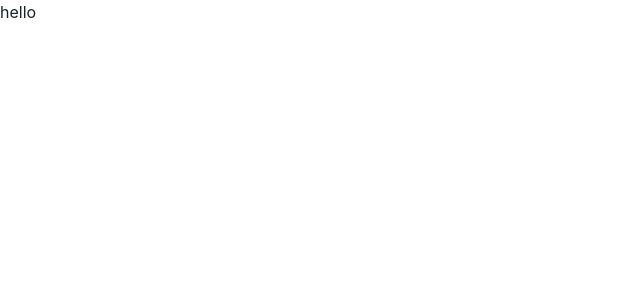
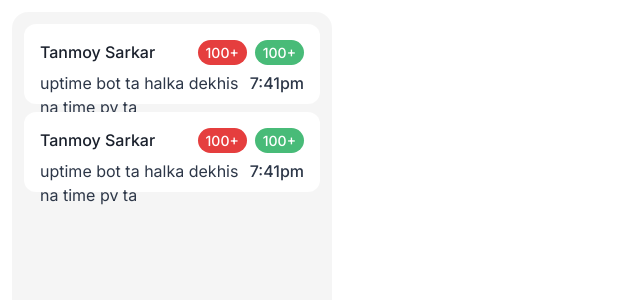
Before and after one commit to tanmoysrt/ReplChat, a Next.js app in the folder frontend/: page / in a window 1280 px wide. Shown: the top 300 px of the page, without its empty margins (0-640 px from the left). Built offline with nearby package versions, Linux system fonts and the light colour scheme.

Commit message:
chatcard added

```diff
--- a/frontend/package.json
+++ b/frontend/package.json
@@ -13,6 +13,7 @@
     "@chakra-ui/react": "^2.4.9",
     "@emotion/react": "^11.10.5",
     "@emotion/styled": "^11.10.5",
+    "@fontsource/inter": "^4.5.15",
     "@next/font": "13.1.6",
     "eslint": "8.34.0",
     "eslint-config-next": "13.1.6",
--- /dev/null
+++ b/frontend/src/components/ChatList.jsx
@@ -0,0 +1,23 @@
+import { Box, Stack } from "@chakra-ui/react";
+import ChatCard from "./chatCard";
+
+export default function ChatList() {
+    return(
+        <Box
+            w={{
+                "sm": "90vw",
+                "md": "40vw",
+                "lg": "25vw"
+            }}
+            h="100%"
+            bg="blackAlpha.50"
+            borderRadius={16}
+            p={3}
+        >
+            <Stack gap={2}>
+                <ChatCard />
+                <ChatCard />
+            </Stack>
+        </Box>
+    );
+}
--- /dev/null
+++ b/frontend/src/components/chatCard.jsx
@@ -0,0 +1,29 @@
+import { Box, Flex, Text } from "@chakra-ui/react";
+
+export default function ChatCard(){
+    return(
+        <Box
+            w="100%"
+            h={20}
+            bg="white"
+            _hover={{
+                background: "gray.100"
+            }}
+            borderRadius={12}
+            p={4}
+            cursor="pointer"
+        >
+            <Flex direction="row" justifyContent="space-between">
+                <Text fontWeight="medium" fontSize="md">Tanmoy Sarkar</Text>
+                <Flex gap="2">
+                    <Box bg="red.500" color="white" px="2" py="0.5" borderRadius="full" fontWeight="medium" fontSize="sm">100+</Box>
+                    <Box bg="green.400" color="white" px="2" py="0.5" borderRadius="full" fontWeight="medium" fontSize="sm">100+</Box>
+                </Flex>
+            </Flex>
+            <Flex direction="row" justifyContent="space-between" mt="1.5">
+                <Text fontWeight="normal" fontSize="md" color="gray.700">uptime bot ta halka dekhis na time pv ta</Text>
+                <Text fontWeight="medium" fontSize="md" color="gray.700">&nbsp;&nbsp;7:41pm</Text>
+            </Flex>
+        </Box>
+        );
+}
--- a/frontend/src/pages/_app.js
+++ b/frontend/src/pages/_app.js
@@ -1,9 +1,10 @@
+import theme from '@/theme'
 import { ChakraProvider } from '@chakra-ui/react'
 
 
 export default function App({ Component, pageProps }) {
   return (
-    <ChakraProvider>
+    <ChakraProvider theme={theme}>
       <Component {...pageProps} />
     </ChakraProvider>
   )
--- a/frontend/src/pages/index.js
+++ b/frontend/src/pages/index.js
@@ -1,11 +1,13 @@
+import ChatList from '@/components/ChatList'
+import { Box } from '@chakra-ui/react'
 import Head from 'next/head'
 import Image from 'next/image'
 
 
 export default function Home() {
   return (
-    <>
-      <h1>hello</h1>
-    </>
+    <Box p={3} h="100vh">
+      <ChatList/>
+    </Box>
   )
 }
--- /dev/null
+++ b/frontend/src/theme.js
@@ -0,0 +1,19 @@
+import { extendTheme } from '@chakra-ui/react'
+import "@fontsource/inter/100.css"
+import "@fontsource/inter/200.css"
+import "@fontsource/inter/300.css"
+import "@fontsource/inter/400.css"
+import "@fontsource/inter/500.css"
+import "@fontsource/inter/600.css"
+import "@fontsource/inter/700.css"
+import "@fontsource/inter/800.css"
+import "@fontsource/inter/900.css"
+
+const theme = extendTheme({
+  fonts: {
+    heading: `'Inter', sans-serif`,
+    body: `'Inter', sans-serif`
+  }
+})
+
+export default theme
```
Also changed, not shown: 1 other file (tests, documents, lock files or other folders).
